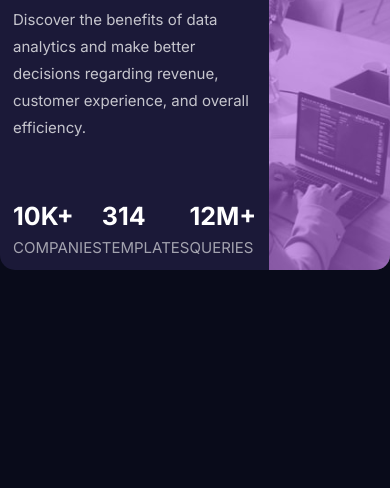
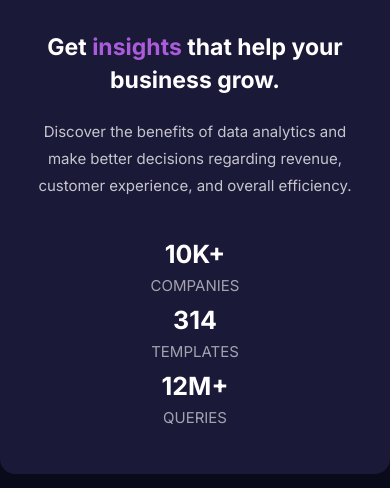
Before and after one commit to soleroa/stats-preview-card-component-main, a plain HTML site: page index.html in a window 390 px wide. Shown: the part 356-844 px from the top of the page. Drawn offline with Linux system fonts and the light colour scheme.

Commit message:
proyecto casi terminado

```diff
--- a/style.css
+++ b/style.css
@@ -65,7 +65,7 @@ body{
 .subtitle{
     color: hsla(0, 0%, 100%, 0.75);
     font-weight: 400;
-    padding-bottom: 60px;
+    padding-bottom: 20px;
     line-height: 1.8;
 }
 
@@ -87,6 +87,37 @@ body{
 
 }
 
-@media screen and (max-width:425px) {
+@media only screen and (max-width:425px) {
+    body {
+        text-align: center;
+    }
 
+    .wrapper {
+        grid-template-columns: 1fr;
+    }
+
+    .img-component {
+        order: -1;
+    }
+
+    .text-component {
+        padding: 12% 8%;
+    }
+
+    .title {
+        font-size: 23px;
+        line-height: 1.4;
+    }
+    .subtitle{
+        padding-bottom: 20px;
+    }
+
+    .stat-box {
+        flex-direction: column;
+        padding-top: 10px;
+    }
+
+    .stat-box div {
+        margin-top: 10px;
+    }
 }
```
